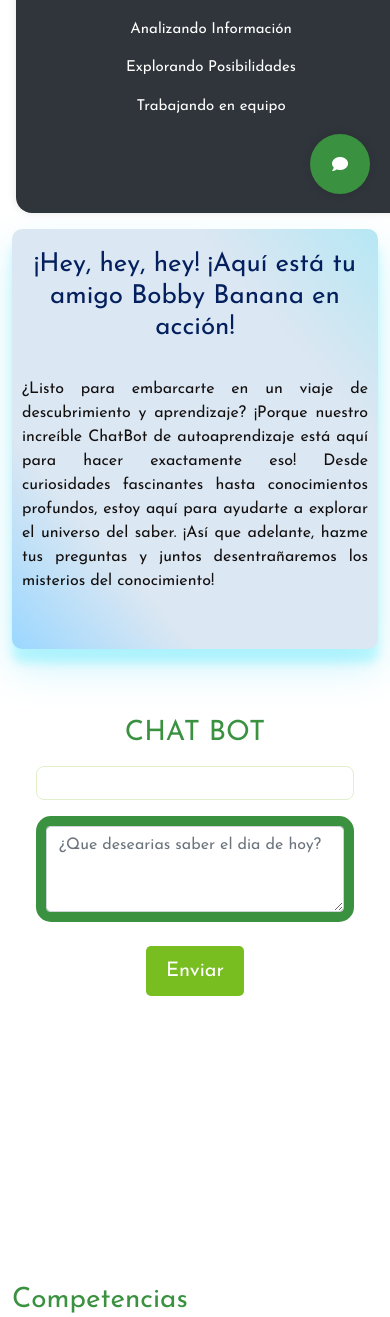
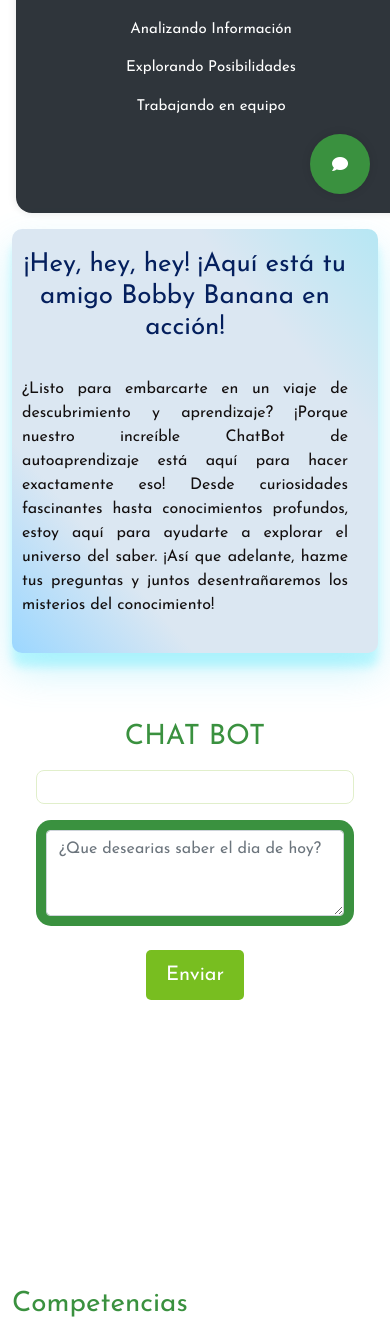
Before and after one commit to JoseFortin/Flask, a Flask app: page / in a window 390 px wide. Shown: the part 620-1937 px from the top of the page. Run offline with Flask 3, Linux system fonts and the light colour scheme.

Commit message:
cambios visuales

```diff
--- a/static/style.css
+++ b/static/style.css
@@ -273,6 +273,23 @@
     margin-bottom: 20px;
   }
 }
+@media only screen and (max-width: 1024px) {
+  .bobby-container {
+    flex-direction: row;
+
+  }
+
+  .text-container {
+    padding: 20px 10px;
+  }
+
+  .bobyb {
+    width: 100%;
+    height: auto;
+    margin-right: 0;
+    margin-bottom: 20px;
+  }
+}
 
 /* Hacer la barra de navegación más pequeña en pantallas pequeñas */
 .navbar {
@@ -329,15 +346,13 @@
     text-align: center;
   }
 }
-@media only screen and (min-width: 769px) and (max-width: 1023px) {
+@media only screen and (min-width: 769px) and (max-width: 1020px) {
   .sidebar {
     text-align: center; /* Centra el texto cuando el ancho de la pantalla sea igual o menor a 768px */
   }
 }
 
-@media screen and (min-width: 1024px) {
 
-}
 .bobbyback{
   max-width: 900px !important;
   margin: auto  !important;
--- a/templates/index.html
+++ b/templates/index.html
@@ -19,7 +19,7 @@
   <br><br>
   <div class="container-fluid sticky-top">
     <div class="row">
-      <nav class="col-md-12 col-lg-2 d-md-block sidebar col-xl-2 ">
+      <nav class="col-md-12 col-lg-2 col-xl-2 d-md-block sidebar d-flex flex-column">
         <div class="sidebar-sticky sticky-top">
           <ul class="nav flex-column text-white,nav-item">
             <li>
@@ -106,7 +106,7 @@
         </div>
         <br><br><br>
       </nav>
-        <main role="main" class="bobbyback col-md-10 ml-sm-auto col-lg-10 col-xl-10 px-md-9 d-flex flex-column align-items-center justify-content-center">
+        <main role="main" class="bobbyback d-flex flex-column align-items-center justify-content-center col-xl-10 col-lg-8">
           <div class="bobby-container ">
             <div class="text-container">
                 <h3>¡Hey, hey, hey! ¡Aquí está tu amigo Bobby Banana en acción!</h3>
```
